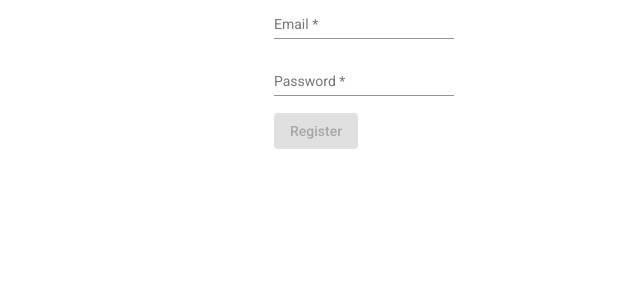
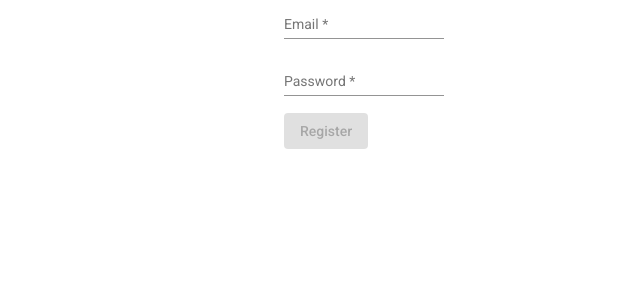
Before and after one commit to Karvel/angular-password-strength, an Angular app: page /auth in a window 1280 px wide. Shown: the top 300 px of the page, without its empty margins (276-916 px from the left). Built offline with nearby package versions, Linux system fonts and the light colour scheme.

Commit message:
feat(styles): add style overrides

```diff
--- /dev/null
+++ b/src/assets/styles/_overrides.scss
@@ -0,0 +1,7 @@
+.mat-card-header-text {
+  margin: 0 !important;
+}
+
+.mat-form-field-infix {
+  width: inherit !important;
+}
--- a/src/styles.scss
+++ b/src/styles.scss
@@ -1,4 +1,6 @@
 /* You can add global styles to this file, and also import other style files */
+@import "./assets/styles/overrides";
+
 //#region Angular Material
 @import "./assets/styles/theme";
 //#endregion
```
